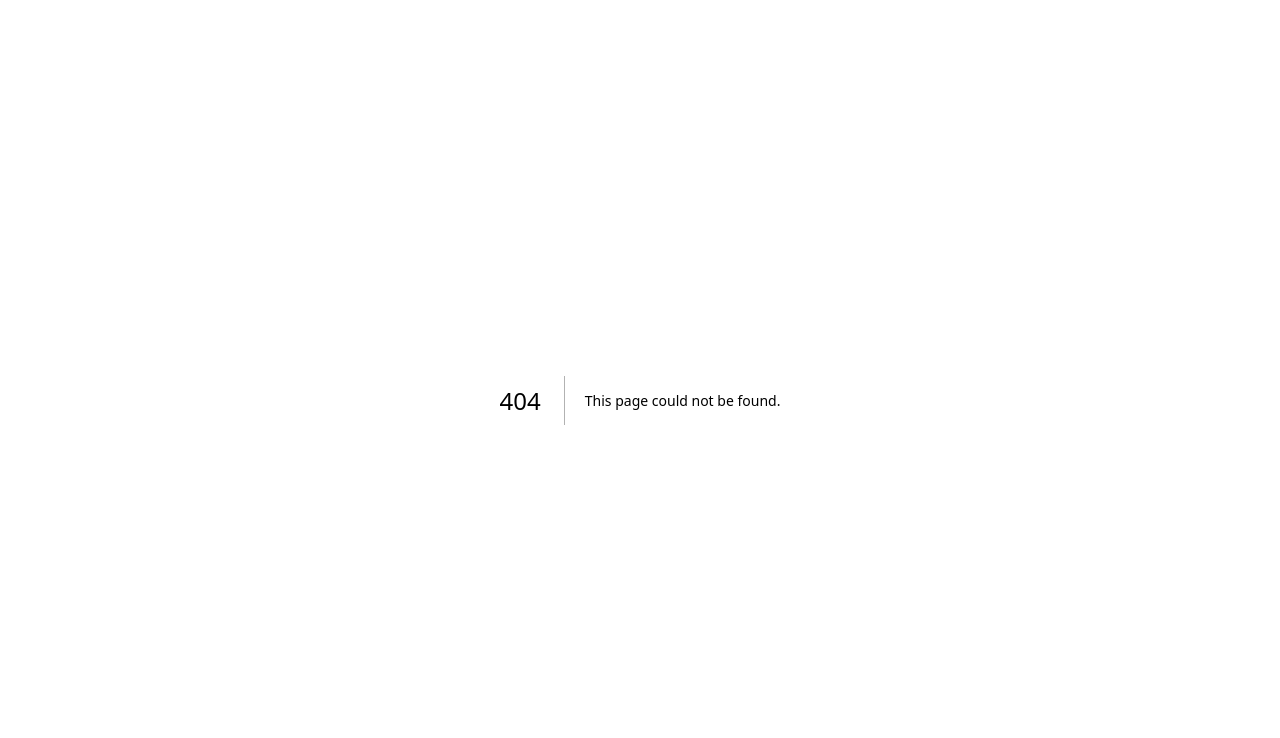
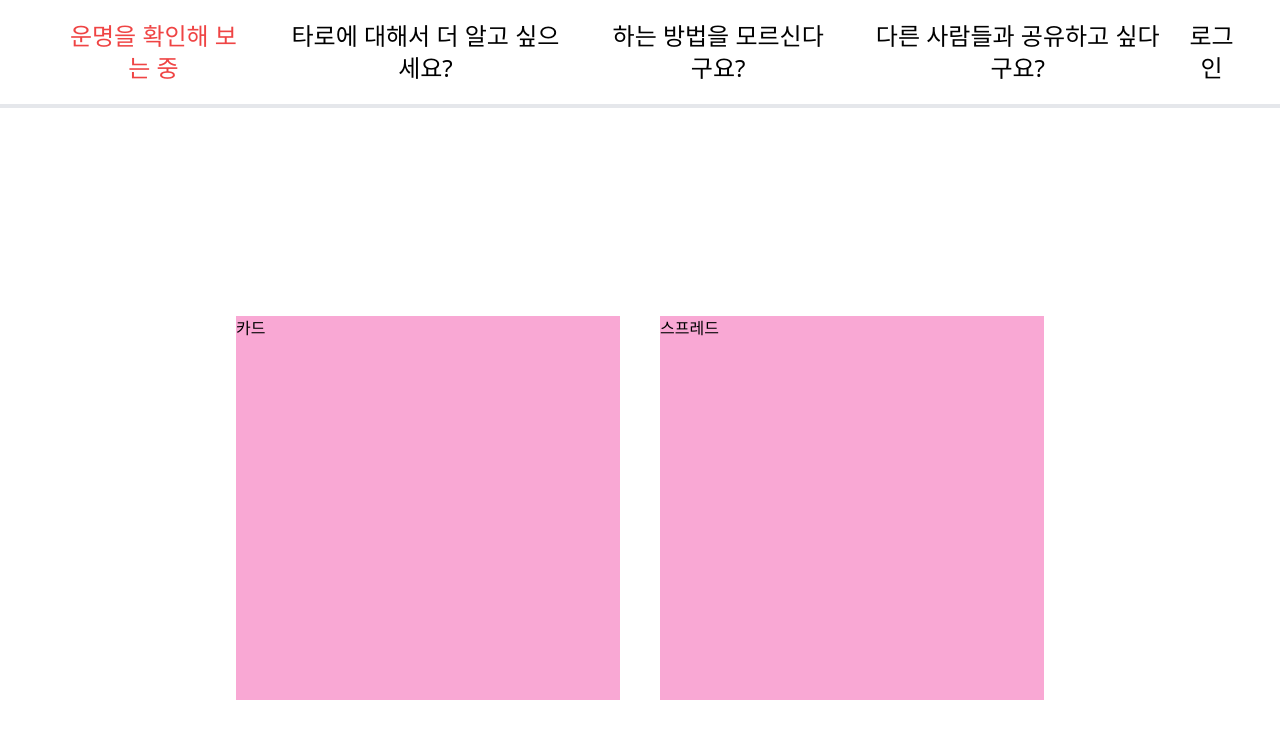
Before and after one commit to qeemoo/taro, a Next.js app: page /play in a window 1280 px wide. Before the commit this address had no page. Shown: the top 738 px of the page. Built offline with nearby package versions, Linux system fonts and the light colour scheme.

Commit message:
✨ Feat: 내비게이션 생성
내비게이션 생성 페이지 라우팅 연결

```diff
--- /dev/null
+++ b/src/app/(content)/layout.tsx
@@ -0,0 +1,14 @@
+import { PropsWithChildren } from 'react';
+
+import Navigation from '@/components/Navigation';
+
+const ContentLayout = ({ children }: PropsWithChildren) => {
+  return (
+    <>
+      <Navigation />
+      <main>{children}</main>
+    </>
+  );
+};
+
+export default ContentLayout;
--- /dev/null
+++ b/src/app/(content)/play/page.tsx
@@ -0,0 +1,16 @@
+import Link from 'next/link';
+
+const Play = () => {
+  return (
+    <section className="flex h-full items-center justify-center gap-10">
+      <Link href="study/card" className="h-96 w-96 bg-pink-300">
+        카드
+      </Link>
+      <Link href="study/spread" className="h-96 w-96 bg-pink-300">
+        스프레드
+      </Link>
+    </section>
+  );
+};
+
+export default Play;
--- a/src/app/information/page.tsx
+++ b/src/app/(content)/practice/page.tsx
@@ -1,16 +1,16 @@
 import Link from 'next/link';
 
-const Information = () => {
+const Practice = () => {
   return (
     <section className="flex h-full items-center justify-center gap-10">
-      <Link href="/information/card" className="h-96 w-96 bg-pink-300">
+      <Link href="study/card" className="h-96 w-96 bg-pink-300">
         카드
       </Link>
-      <Link href="/information/spread" className="h-96 w-96 bg-pink-300">
+      <Link href="study/spread" className="h-96 w-96 bg-pink-300">
         스프레드
       </Link>
     </section>
   );
 };
 
-export default Information;
+export default Practice;
--- /dev/null
+++ b/src/app/(content)/share/page.tsx
@@ -0,0 +1,16 @@
+import Link from 'next/link';
+
+const Page = () => {
+  return (
+    <section className="flex h-full items-center justify-center gap-10">
+      <Link href="study/card" className="h-96 w-96 bg-pink-300">
+        카드
+      </Link>
+      <Link href="study/spread" className="h-96 w-96 bg-pink-300">
+        스프레드
+      </Link>
+    </section>
+  );
+};
+
+export default Page;
--- /dev/null
+++ b/src/app/(content)/study/page.tsx
@@ -0,0 +1,16 @@
+import Link from 'next/link';
+
+const Study = () => {
+  return (
+    <section className="flex h-full items-center justify-center gap-10">
+      <Link href="study/card" className="h-96 w-96 bg-pink-300">
+        카드
+      </Link>
+      <Link href="study/spread" className="h-96 w-96 bg-pink-300">
+        스프레드
+      </Link>
+    </section>
+  );
+};
+
+export default Study;
--- a/src/app/information/layout.tsx
+++ /dev/null
@@ -1,7 +0,0 @@
-import { PropsWithChildren } from 'react';
-
-const MainLayout = ({ children }: PropsWithChildren) => {
-  return <main>{children}</main>;
-};
-
-export default MainLayout;
--- a/src/app/page.tsx
+++ b/src/app/page.tsx
@@ -1,4 +1,4 @@
-import MainPage from '@/components/MainPage/MainPage';
+import MainPage from '@/components/MainPage';
 
 const Home = () => {
   return (
--- a/src/components/MainPage/MainPage.tsx
+++ b/src/components/MainPage/index.tsx
@@ -25,7 +25,7 @@ const MainPage = () => {
   return (
     <section className="flex h-full items-center justify-center gap-20 bg-cover bg-no-repeat opacity-90">
       <div className="relative h-full w-[30%] gap-5 bg-black">
-        <h1 className="ml-10 mt-10 text-4xl text-white">타로 제목 뭐하냐..</h1>
+        <h1 className="ml-10 mt-10 text-4xl font-extrabold text-white">The Tarot Journey</h1>
         <Image
           className="absolute right-[-50%] top-1/2 -translate-y-1/2 transform rounded-full border-8 border-white"
           src={getImageSrc()}
@@ -34,7 +34,7 @@ const MainPage = () => {
           height={550}
         />
       </div>
-      <div className="flex h-full w-[70%] flex-col items-center justify-center gap-4">
+      <div className="flex h-full w-[70%] flex-col items-center justify-center gap-4 text-3xl font-bold">
         <Link
           className="flex h-28 w-[40rem] -translate-x-10 items-center justify-center rounded-full border-4 border-black"
           href="/play"
@@ -45,27 +45,27 @@ const MainPage = () => {
         </Link>
         <Link
           className="flex h-28 w-[40rem] items-center justify-center rounded-full border-4 border-black"
-          href="/information"
+          href="/study"
           onMouseEnter={() => setHoveredLink('info')}
           onMouseLeave={() => setHoveredLink('')}
         >
-          <div>카드정보</div>
+          <div>알아보기</div>
         </Link>
         <Link
           className="flex h-28 w-[40rem] items-center justify-center rounded-full border-4 border-black"
-          href="/tutorial"
+          href="/practice"
           onMouseEnter={() => setHoveredLink('tutorial')}
           onMouseLeave={() => setHoveredLink('')}
         >
-          <div>하는방법</div>
+          <div>연습하기</div>
         </Link>
         <Link
           className="flex h-28 w-[40rem] -translate-x-10 items-center justify-center rounded-full border-4 border-black"
-          href="/about"
+          href="/share"
           onMouseEnter={() => setHoveredLink('about')}
           onMouseLeave={() => setHoveredLink('')}
         >
-          <div>정보</div>
+          <div>더해보기</div>
         </Link>
       </div>
     </section>
--- /dev/null
+++ b/src/components/Navigation/index.tsx
@@ -0,0 +1,51 @@
+'use client';
+
+import Link from 'next/link';
+import { usePathname } from 'next/navigation';
+
+const NAVIGATION_CONTENT = [
+  {
+    id: 1,
+    url: 'play',
+    content: '타로를 시작해 보세요!',
+    activeContent: '운명을 확인해 보는 중',
+  },
+  {
+    id: 2,
+    url: 'study',
+    content: '타로에 대해서 더 알고 싶으세요?',
+    activeContent: '타로에 대해서 알아가는 중',
+  },
+  {
+    id: 3,
+    url: 'practice',
+    content: '하는 방법을 모르신다구요?',
+    activeContent: '튜토리얼 진행중',
+  },
+  {
+    id: 4,
+    url: 'share',
+    content: '다른 사람들과 공유하고 싶다구요?',
+    activeContent: '의견을 공유하는 중',
+  },
+];
+
+const Navigation = () => {
+  const route = usePathname();
+  const pathname = route.split('/')[1];
+
+  return (
+    <nav className="border-b-4">
+      <div className="mx-10 flex items-center justify-between text-center text-2xl">
+        {NAVIGATION_CONTENT.map((item) => (
+          <Link key={item.id} className={`p-5 ${pathname === item.url ? 'text-red-500' : ''}`} href={item.url}>
+            {pathname === item.url ? item.activeContent : item.content}
+          </Link>
+        ))}
+        <div>로그인</div>
+      </div>
+    </nav>
+  );
+};
+
+export default Navigation;
```
Also changed, not shown: src/app/(content)/study/card/page.tsx (renamed from src/app/information/card/page.tsx).
